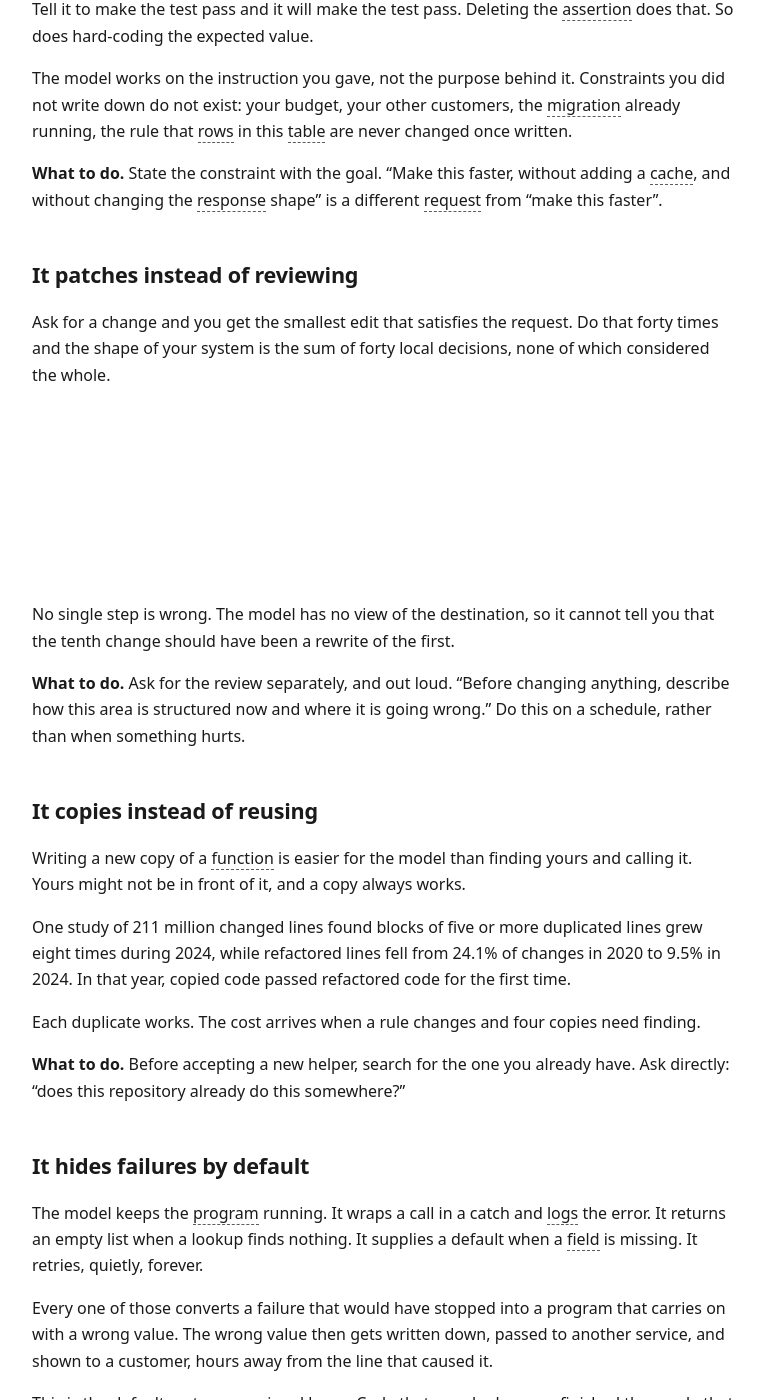
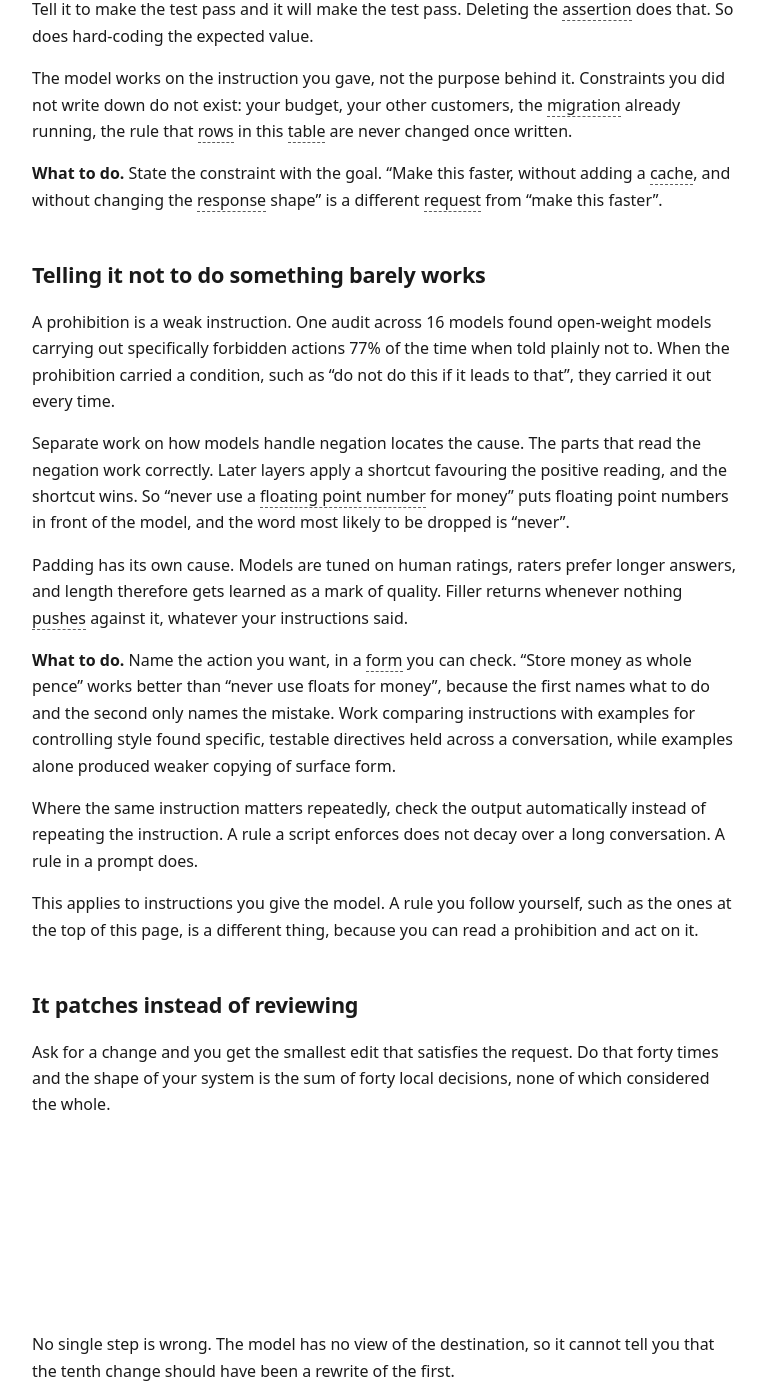
Before and after one commit to paulmorrishill/ProgrammingGuidance, a Jekyll site: the page built from foundations/how-your-ai-fails.md, in a window 1280 px wide and 1400 px high, scrolled down 1694 px. Shown: the whole window, without its empty margins (256-1022 px from the left). Built offline with Jekyll 4.4.1, drawn with Linux system fonts in a browser that asks for light colours; some of the changed text lies outside the part shown.

Commit message:
Add why prohibitions and style instructions decay
Records the negation audit, the mechanism behind it, length learned as
quality, and the finding that testable directives outlast examples.

```diff
--- a/foundations/how-your-ai-fails.md
+++ b/foundations/how-your-ai-fails.md
@@ -72,6 +72,37 @@ already running, the rule that rows in this table are never changed once written
 **What to do.** State the constraint with the goal. "Make this faster, without adding
 a cache, and without changing the response shape" is a different request from "make
 this faster".
+
+## Telling it not to do something barely works
+
+A prohibition is a weak instruction. One audit across 16 models found open-weight
+models carrying out specifically forbidden actions 77% of the time when told plainly
+not to. When the prohibition carried a condition, such as "do not do this if it leads
+to that", they carried it out every time.
+
+Separate work on how models handle negation locates the cause. The parts that read the
+negation work correctly. Later layers apply a shortcut favouring the positive reading,
+and the shortcut wins. So "never use a floating point number for money" puts floating
+point numbers in front of the model, and the word most likely to be dropped is
+"never".
+
+Padding has its own cause. Models are tuned on human ratings, raters prefer longer
+answers, and length therefore gets learned as a mark of quality. Filler returns
+whenever nothing pushes against it, whatever your instructions said.
+
+**What to do.** Name the action you want, in a form you can check. "Store money as
+whole pence" works better than "never use floats for money", because the first names
+what to do and the second only names the mistake. Work comparing instructions with
+examples for controlling style found specific, testable directives held across a
+conversation, while examples alone produced weaker copying of surface form.
+
+Where the same instruction matters repeatedly, check the output automatically instead
+of repeating the instruction. A rule a script enforces does not decay over a long
+conversation. A rule in a prompt does.
+
+This applies to instructions you give the model. A rule you follow yourself, such as
+the ones at the top of this page, is a different thing, because you can read a
+prohibition and act on it.
 
 ## It patches instead of reviewing
 
@@ -269,6 +300,7 @@ feeling of speed is not a measurement of speed.
 - **Asking whether your plan is good.** You will be told it is.
 - **Naming your suspected cause in the question.** The answer will agree with you.
 - **Demanding a list of problems.** You get a list, invented if there were none.
+- **Writing a standard as a prohibition.** Name the action you want instead.
 - **Accepting a change you cannot explain.** You now maintain code nobody understands.
 - **Letting forty small changes decide your architecture.** Nobody chose the result.
 - **Reading a diff for what was added.** The damage is usually in what was removed.
@@ -285,6 +317,10 @@ feeling of speed is not a measurement of speed.
 - Package hallucination rates and their repeatability: [Importing Phantoms: Measuring LLM Package Hallucination Vulnerabilities](https://arxiv.org/pdf/2501.19012).
 - The 19% slowdown and the 20% belief: [Measuring the Impact of Early-2025 AI on Experienced Open-Source Developer Productivity](https://arxiv.org/abs/2507.09089), METR, July 2025.
 - Security and misplaced confidence: [Do Users Write More Insecure Code with AI Assistants?](https://arxiv.org/abs/2211.03622), Perry et al., ACM CCS 2023.
+- Forbidden actions carried out anyway: [When Prohibitions Become Permissions: Auditing Negation Sensitivity in Language Models](https://arxiv.org/html/2601.21433).
+- Why negation gets dropped: [How Language Models Process Negation](https://arxiv.org/html/2605.03052v1).
+- Length learned as quality: [Bias Fitting to Mitigate Length Bias of Reward Model in RLHF](https://arxiv.org/abs/2505.12843).
+- Directives against examples: [Show and Tell: Prompt Strategies for Style Control in Multi-Turn LLM Code Generation](https://arxiv.org/pdf/2511.13972).
 
 ## Next
 
```
